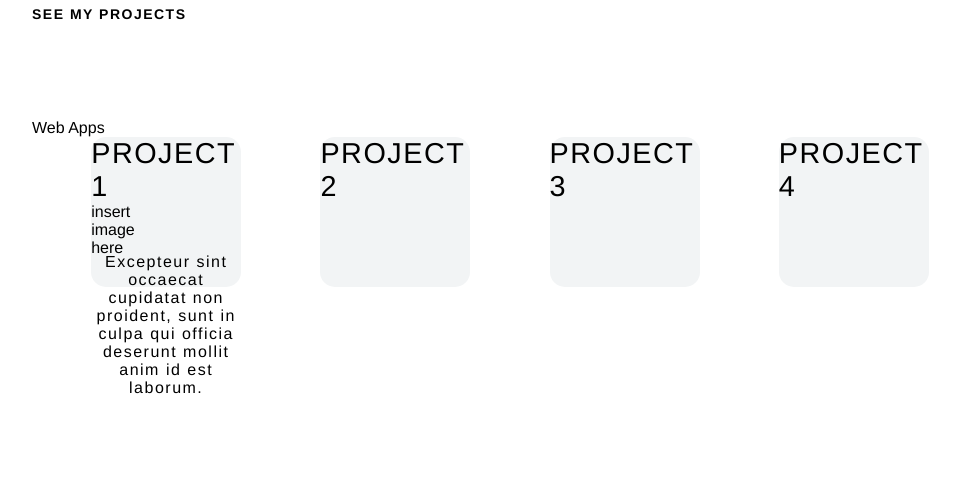
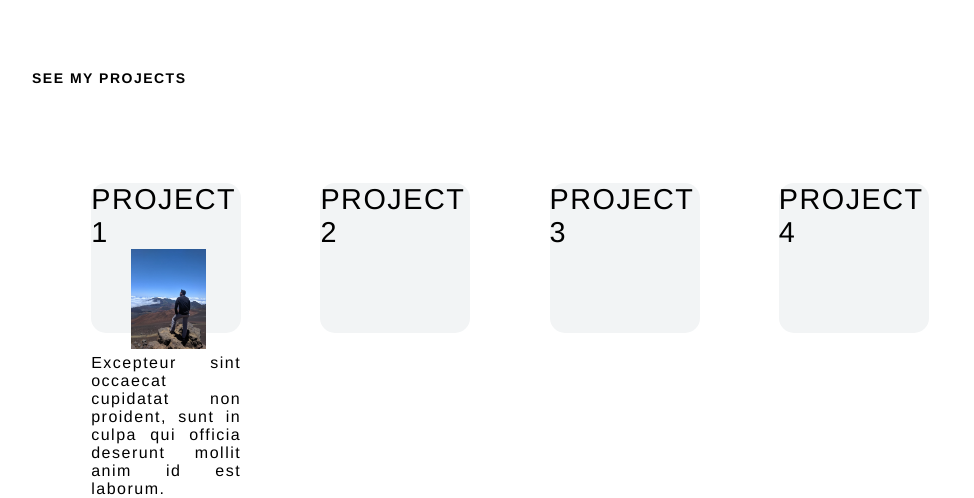
Before and after one commit to kailanak1/first-gatsby-project, a Gatsby site: page / in a window 1280 px wide. Shown: the part 1244-1742 px from the top of the page, without its empty margins (120-1094 px from the left). Before the commit the page ends 1641 px from the top, so only its background shows below. Built offline with nearby package versions, Linux system fonts and the light colour scheme; Gatsby itself is replaced by a stand-in of ours.

Commit message:
set up project square

```diff
--- a/src/components/project.js
+++ b/src/components/project.js
@@ -6,7 +6,7 @@ import { Link } from "gatsby";
 const Project = () => {
     const data = useStaticQuery(graphql`
     query {
-      kailanaProfile: file(relativePath: { eq: "kailana_profile.jpeg" }) {
+      davidpic: file(relativePath: { eq: "david-pic.jpg" }) {
         childImageSharp {
           fluid(maxWidth: 300) {
             ...GatsbyImageSharpFluid
@@ -19,12 +19,15 @@ const Project = () => {
         <div className="project-blurb" id="project">
         <div className="container">
             <div className="row">
-                <div>Web Apps</div>
              <div className="project-content">
                  <div className="project-square">
-                     <div className="project-title">Project 1</div>
-                     <div className="project-image">insert image here</div>
+                    <a href="https://david-quora-frontend.firebaseapp.com/" target="_blank" rel="noopener noreferrer">
+                        <div className="project-title">Project 1</div>
+                     <div className="project-image">
+                         <Img fluid={data.davidpic.childImageSharp.fluid}/>
+                     </div>
                      <div className="project-desc">Excepteur sint occaecat cupidatat non proident, sunt in culpa qui officia deserunt mollit anim id est laborum.</div>
+                     </a>
                  </div>
                  <div className="project-square">
                      <div className="project-title">Project 2</div>
--- a/src/styles/styles.scss
+++ b/src/styles/styles.scss
@@ -16,12 +16,12 @@ body {
 }
 
 .container {
-    width: 1640px;
-    min-width: 1640px;
+    width: 100%;
+    min-width: 100%;
     margin: 0 auto;
-    @media(max-width: 1440px){
-        width: 1640px;
-        min-width: 1640px;
+    @media(max-width: 100%){
+        width: 100%;
+        min-width: 100%;
     }
     @media(max-width: 1280px){
         width: 976px;
@@ -96,7 +96,7 @@ header {
         text-align: center;
         mix-blend-mode: difference;
         z-index: 9;
-        @media (max-width: 1440px) {
+        @media (max-width: 100%) {
           font-size: 4.4rem;
           letter-spacing: 36px;
         }
@@ -104,7 +104,7 @@ header {
       .main-image {
         width: 536px;
         margin: 0 auto;
-        @media (max-width: 1440px) {
+        @media (max-width: 100%) {
           width: 436px;
         }
       }
@@ -133,7 +133,7 @@ header {
           align-items: center;
           .content {
             width: 33%;
-            @media (max-width: 1440px) {
+            @media (max-width: 100%) {
               width: 40%;
             }
             h3 {
@@ -166,7 +166,7 @@ header {
             position: relative;
             border-radius: 50%;
             z-index: 7;
-            @media (max-width: 1440px) {
+            @media (max-width: 100%) {
               height: 400px;
             }
             .top-right {
@@ -174,7 +174,7 @@ header {
               width: 460px;
               right: 0;
               z-index: 4;
-              @media (max-width: 1440px) {
+              @media (max-width: 100%) {
                 width: 360px;
               }
             }
@@ -230,14 +230,20 @@ header {
               margin: 0;
         }
         .project-image {
-            height: 50px;
-            width: 50px;
+            height: 75px;
+            width: 75px;
+            margin-bottom: 30px;
+            margin-left: 40px;
         }
         .project-desc {
             font-weight: 100;
             font-size: 1rem;
             letter-spacing: 1.5px;
             margin: 0;
-            text-align: center;
+            text-align: justify;
+        }
+        a {
+            text-decoration: none;
+            color: $black;
         }
     }
```
Also changed, not shown: src/images/david-pic.jpg (added).
